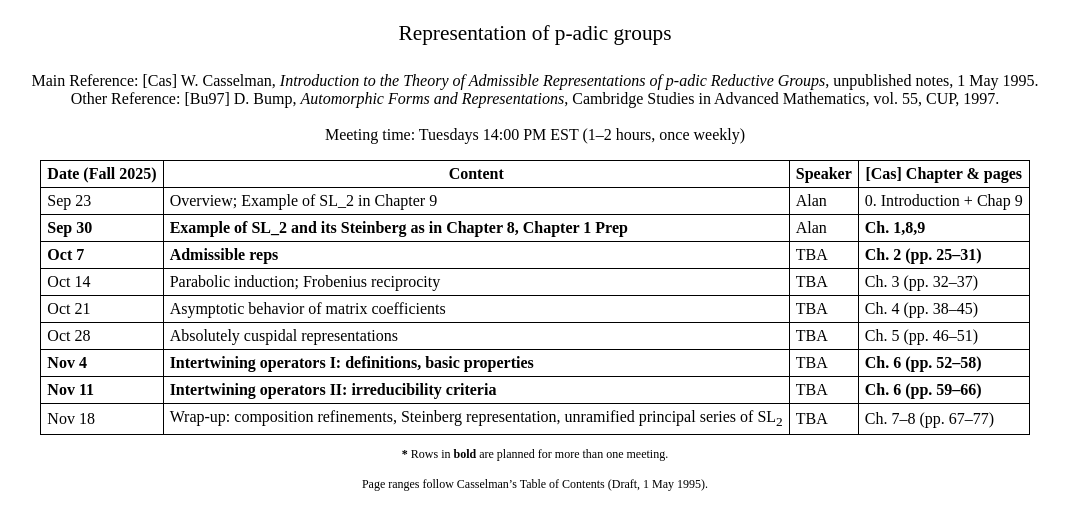
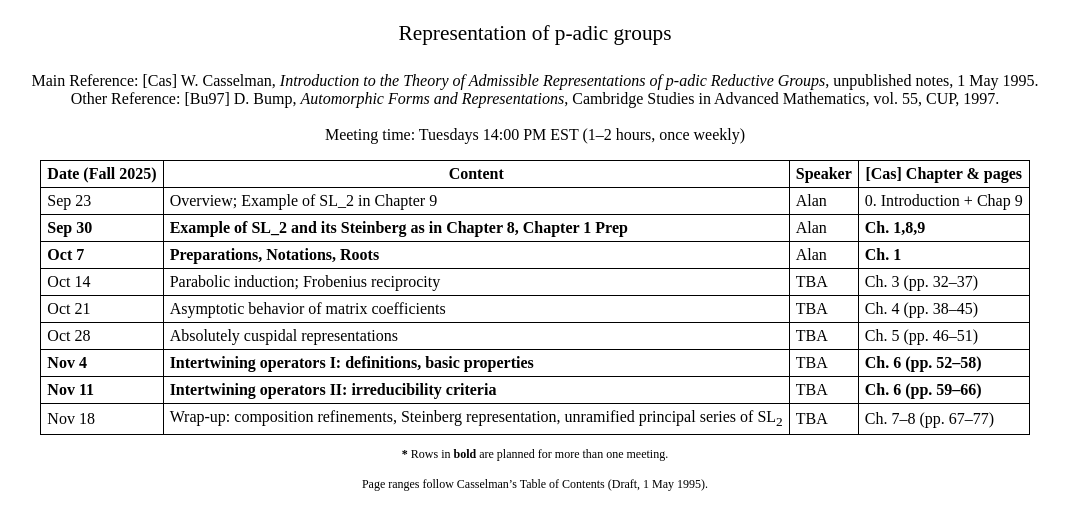
Before and after one commit to axhou/axhou.github.io, a Jekyll site: the page 25caspadic.html, which Jekyll copies as it is, in a window 1280 px wide. Shown: the top 530 px of the page, without its empty margins (105-1174 px from the left). Built offline with Jekyll 4.4.1, drawn with Linux system fonts in a browser that asks for light colours.

Commit message:
Update 25caspadic.html

```diff
--- a/25caspadic.html
+++ b/25caspadic.html
@@ -48,9 +48,9 @@
       </tr>
       <tr>
         <td><strong>Oct&nbsp;7</strong></td>
-        <td><strong>Admissible reps</strong></td>
-        <td>TBA</td>
-        <td><strong>Ch.&nbsp;2 (pp.&nbsp;25–31)</strong></td>
+        <td><strong>Preparations, Notations, Roots</strong></td>
+        <td>Alan</td>
+        <td><strong>Ch.&nbsp;1 </strong></td>
       </tr>
 
       <tr>
```
